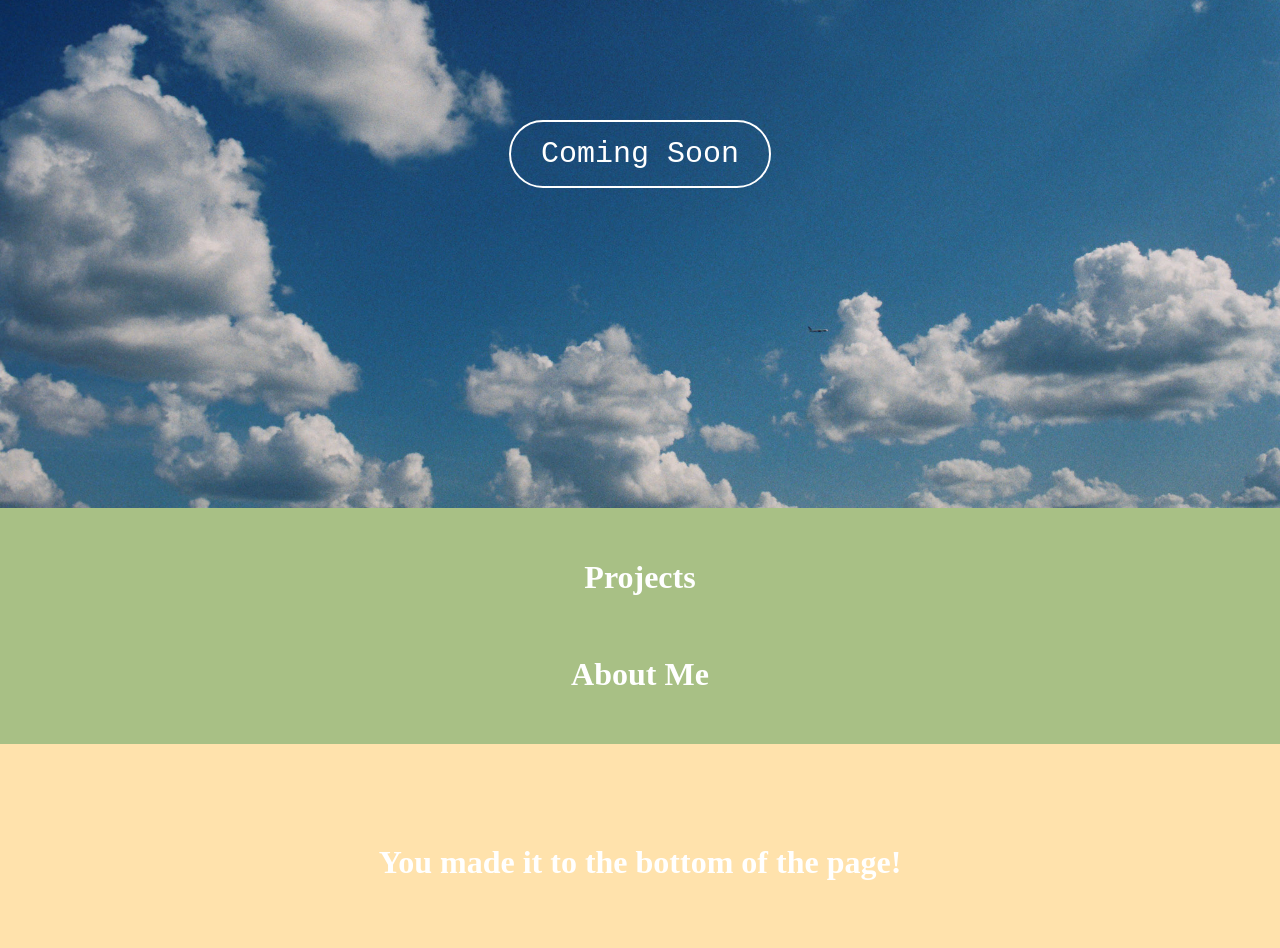
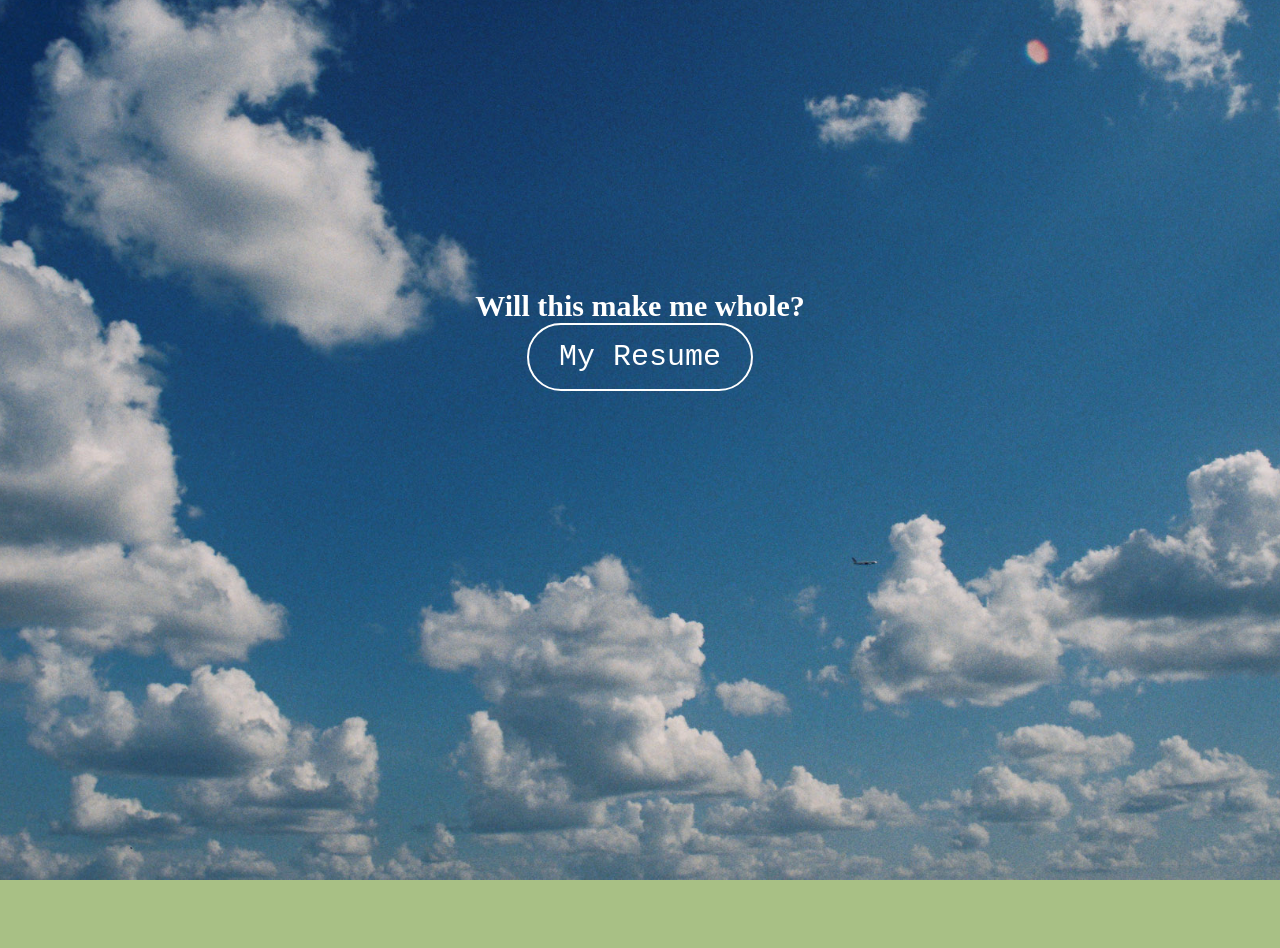
Before and after one commit to shermscissors/portfolio, a React (Create React App) app: page / in a window 1280 px wide. Shown: the part 200-1148 px from the top of the page. Built offline with nearby package versions, Linux system fonts and the light colour scheme.

Commit message:
Refining Template

```diff
--- a/src/App.css
+++ b/src/App.css
@@ -32,25 +32,31 @@ footer {
 	background-color: rgb(255, 226, 172);
 	grid-row: 3;
   width: 100%;
-  padding: 30px 0;
+  padding: 5% 0;
 }
 .containers {
+  /* Main class for all my components. Aligns things to the center for visual pleasure */
 	justify-self: center;
 	align-self: center;
-	padding: 30px 0;
+	padding: 5% 0;
 }
-
 .headings {
 	color: rgb(255, 255, 255);
+  font-size: 30px;
+  margin: 0;
+  padding: 0;
 	display: flex;
 	align-self: center;
 	justify-items: center;
+}
+a {
+  text-decoration: none;
 }
 button {
 	border: 2px solid white;
 	background-color: transparent;
 	border-radius: 50px;
-	padding: 15px 30px;
+	padding: 3% 10%;
 	color: white;
 	font-family: 'Courier New', Courier, monospace;
 	font-size: 30px;
--- a/src/Components/AboutMe/AboutMe.js
+++ b/src/Components/AboutMe/AboutMe.js
@@ -6,6 +6,8 @@ function AboutMe(props) {
     return (
         <div className='containers'>
             <h1 className='headings'>About Me</h1>
+
+            <p>Lorem ipsum dolor sit amet consectetur, adipisicing elit. Qui, sed tempore eos a odio pariatur? Assumenda blanditiis possimus quo dolores eligendi id sed! Aliquam, et alias explicabo ducimus iure nam.</p>
         </div>
     );
 }
--- a/src/Components/Header/HeaderComponent.js
+++ b/src/Components/Header/HeaderComponent.js
@@ -1,12 +1,18 @@
+import './HeaderComponent.module.css';
 import React from 'react';
-import './HeaderComponent.module.css'
 
 function HeaderCompnent(props) {
-    return (
-            <div className='masthead'>
-                <button className='masthead-button'>Coming Soon</button>
-            </div>
-    );
+	return (
+		<div className='masthead'>
+            <h1 className='headings'>Will this make me whole?</h1>
+			<a
+				href='https://docs.google.com/document/d/18npLLVlZKowKMP7ZYT4Ub3_Ma27Hxq6JN2MlGKXIvgw/edit?usp=sharing'
+				target={'_blank'}
+				rel='noreferrer'>
+				<button className='masthead-button'>My Resume</button>
+			</a>
+		</div>
+	);
 }
 
 export default HeaderCompnent;
--- a/src/Components/Projects/Projects.js
+++ b/src/Components/Projects/Projects.js
@@ -1,5 +1,4 @@
 import './Projects.css'
-
 import React from 'react';
 
 function Projects(props) {
```
